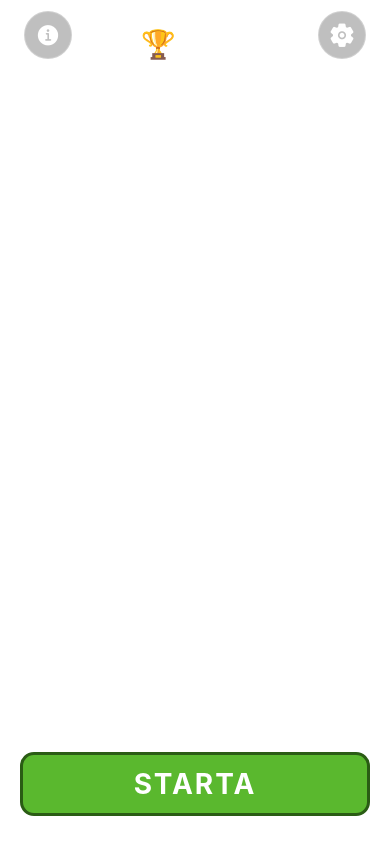
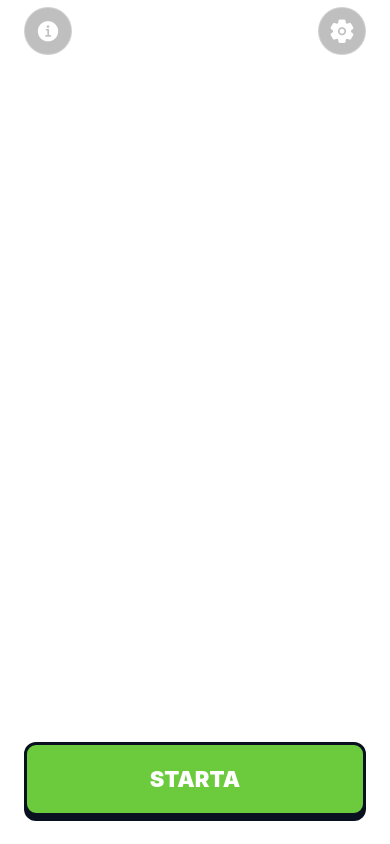
Before and after one commit to HanninenF/Chill-and-code, a React Native app: screen / in a window 390 px wide. Both pictures are taken after a click on the button "Stäng onboarding". Built offline with nearby package versions, Linux system fonts and the light colour scheme.

Commit message:
feat(start-screen): use level button for level selection

```diff
--- a/src/screens/StartScreen.tsx
+++ b/src/screens/StartScreen.tsx
@@ -1,30 +1,32 @@
+import { Ionicons } from '@expo/vector-icons';
 import React, { useMemo, useState } from 'react';
 import {
-  View,
-  Text,
-  StyleSheet,
-  TouchableOpacity,
-  SafeAreaView,
   FlatList,
-  useWindowDimensions,
   NativeScrollEvent,
   NativeSyntheticEvent,
+  SafeAreaView,
   StyleProp,
-  ViewStyle,
+  StyleSheet,
+  Text,
+  TouchableOpacity,
+  useWindowDimensions,
+  View,
+  type ViewStyle,
 } from 'react-native';
-import { Ionicons } from '@expo/vector-icons';
+import { colors, spacing, tokens } from '../theme';
+import LevelButton from '../components/ui/LevelButton';
 
 type Level = {
-  id: string;
+  id: 'park' | 'beach' | 'city';
   name: string;
   backgroundStyle: StyleProp<ViewStyle>;
 };
 
 const copy = {
   start: 'STARTA',
-  highScoreLabel: 'HÖGSTA POÄNG',
+  highScoreLabel: 'HOGSTA POANG',
   info: 'Information',
-  settings: 'Inställningar',
+  settings: 'Installningar',
   levels: {
     park: 'PARK',
     beach: 'STRAND',
@@ -68,17 +70,14 @@ const StartScreen = () => {
   );
 
   const handleStartPress = (): void => {
-    // TODO: logik för att starta spelet här
     console.log('Start game');
   };
 
   const handleInfoPress = (): void => {
-    // TODO: navigera till infosida
     console.log('Info pressed');
   };
 
   const handleSettingsPress = (): void => {
-    // TODO: navigera till settingssida
     console.log('Settings pressed');
   };
 
@@ -122,7 +121,7 @@ const StartScreen = () => {
 
           <View style={styles.highScoreContainer}>
             <Text style={styles.highScoreLabel}>{copy.highScoreLabel}</Text>
-            <Text style={styles.highScoreValue}>🏆 1280</Text>
+            <Text style={styles.highScoreValue}>1280</Text>
           </View>
 
           <TouchableOpacity
@@ -149,13 +148,12 @@ const StartScreen = () => {
         </View>
 
         <View style={styles.bottomContainer} pointerEvents="auto">
-          <TouchableOpacity
+          <LevelButton
+            label={copy.start}
+            level={levels[activeIndex].id}
+            onPress={handleStartPress}
             style={styles.startButton}
-            activeOpacity={0.85}
-            onPress={handleStartPress}
-          >
-            <Text style={styles.startButtonText}>{copy.start}</Text>
-          </TouchableOpacity>
+          />
         </View>
       </SafeAreaView>
     </View>
@@ -171,27 +169,27 @@ const styles = StyleSheet.create({
     height: '100%',
   },
   cityBackground: {
-    backgroundColor: '#3D8BFF',
+    backgroundColor: tokens.cityPrimary,
   },
   beachBackground: {
-    backgroundColor: '#FFB347',
+    backgroundColor: tokens.beachPrimary,
   },
   parkBackground: {
-    backgroundColor: '#6CBF3F',
+    backgroundColor: colors.success,
   },
   overlay: {
     ...StyleSheet.absoluteFillObject,
     flex: 1,
-    paddingHorizontal: 22,
-    paddingBottom: 22,
+    paddingHorizontal: spacing.lg,
+    paddingBottom: spacing.lg,
   },
   header: {
     flexDirection: 'row',
     justifyContent: 'space-between',
     alignItems: 'center',
-    paddingHorizontal: 24,
-    paddingTop: 8,
-    paddingVertical: 12,
+    paddingHorizontal: spacing.lg,
+    paddingTop: spacing.xs,
+    paddingVertical: spacing.sm,
   },
   iconButton: {
     width: 48,
@@ -207,16 +205,16 @@ const styles = StyleSheet.create({
     alignItems: 'center',
   },
   highScoreLabel: {
-    color: 'white',
+    color: colors.textPrimary,
     fontSize: 12,
     fontWeight: '700',
     letterSpacing: 1,
   },
   highScoreValue: {
-    color: 'white',
+    color: colors.textPrimary,
     fontSize: 28,
     fontWeight: '700',
-    marginTop: 4,
+    marginTop: spacing.xs,
   },
   centerContent: {
     flex: 1,
@@ -226,7 +224,7 @@ const styles = StyleSheet.create({
   title: {
     fontSize: 72,
     fontWeight: '700',
-    color: 'white',
+    color: colors.textPrimary,
     letterSpacing: 4,
   },
   paginationContainer: {
@@ -243,29 +241,16 @@ const styles = StyleSheet.create({
     backgroundColor: 'rgba(255, 255, 255, 0.5)',
   },
   activeDot: {
-    backgroundColor: 'white',
+    backgroundColor: colors.textPrimary,
     width: 12,
     height: 12,
     borderRadius: 6,
   },
   bottomContainer: {
-    paddingBottom: 6,
+    paddingBottom: spacing.xs,
   },
   startButton: {
-    backgroundColor: '#5AB82E',
-    height: 64,
-    borderRadius: 14,
-    borderWidth: 3,
-    borderColor: '#2A5C14',
-    marginHorizontal: 20,
-    justifyContent: 'center',
-    alignItems: 'center',
-  },
-  startButtonText: {
-    color: 'white',
-    fontSize: 28,
-    fontWeight: '700',
-    letterSpacing: 2,
+    marginHorizontal: spacing.lg,
   },
 });
 
```
